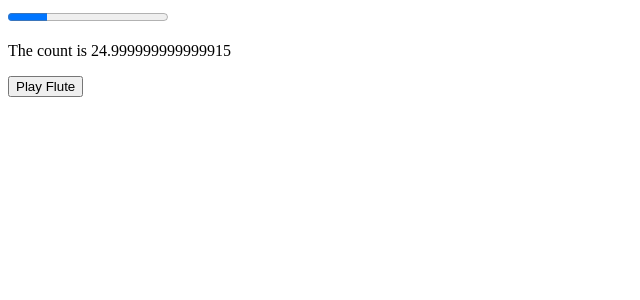
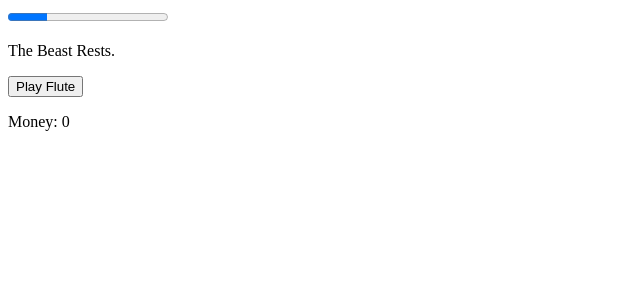
Before and after one commit to SHewitt95/beast-awakens, a Svelte app: page / in a window 1280 px wide. Shown: the top 300 px of the page, without its empty margins (0-640 px from the left). Built offline with nearby package versions, Linux system fonts and the light colour scheme.

Commit message:
add beastStatus, money

```diff
--- a/src/App.svelte
+++ b/src/App.svelte
@@ -6,13 +6,43 @@
   const MAX_VALUE: number = 100;
   const MIN_VALUE: number = 0;
 
+  let clickCount: number = 0;
+  let money: number = 0;
+
+  let gameOver: boolean = false;
+
+  let buttonText: string = "Play Flute";
+
+  let beastStatus: string = getBeastStatus(count);
+
   function gameLoop() {
     count = Math.max(Math.min(count += RATE_OF_CHANGE, MAX_VALUE), MIN_VALUE);
+    beastStatus = getBeastStatus(count);
+    if (count === MAX_VALUE) {
+      gameOver = true;
+      buttonText = "Game Over!";
+    }
     window.requestAnimationFrame(gameLoop)
   }
 
   function decrement() {
     count -= 5;
+    clickCount += 1;
+    money = clickCount % 10 === 0 ? money += 1 : money;
+  }
+
+  function getBeastStatus(count: number): string {
+    let status: string;
+
+    if (count === MAX_VALUE) {
+      status = "The Beast Awakens!"
+    } else if (count >= 75) {
+      status = "The Beast Stirs...";
+    } else {
+      status = "The Beast Rests.";
+    }
+
+    return status;
   }
 
   window.requestAnimationFrame(gameLoop);
@@ -20,8 +50,9 @@
 
 <main>
   <ProgressBar value={count} />
-  <p>The count is {count}</p>
-  <button on:click="{decrement}">Play Flute</button>
+  <p>{beastStatus}</p>
+  <button disabled={gameOver} on:click="{decrement}">{buttonText}</button>
+  <p>Money: {money}</p>
 </main>
 
 <style>
```
